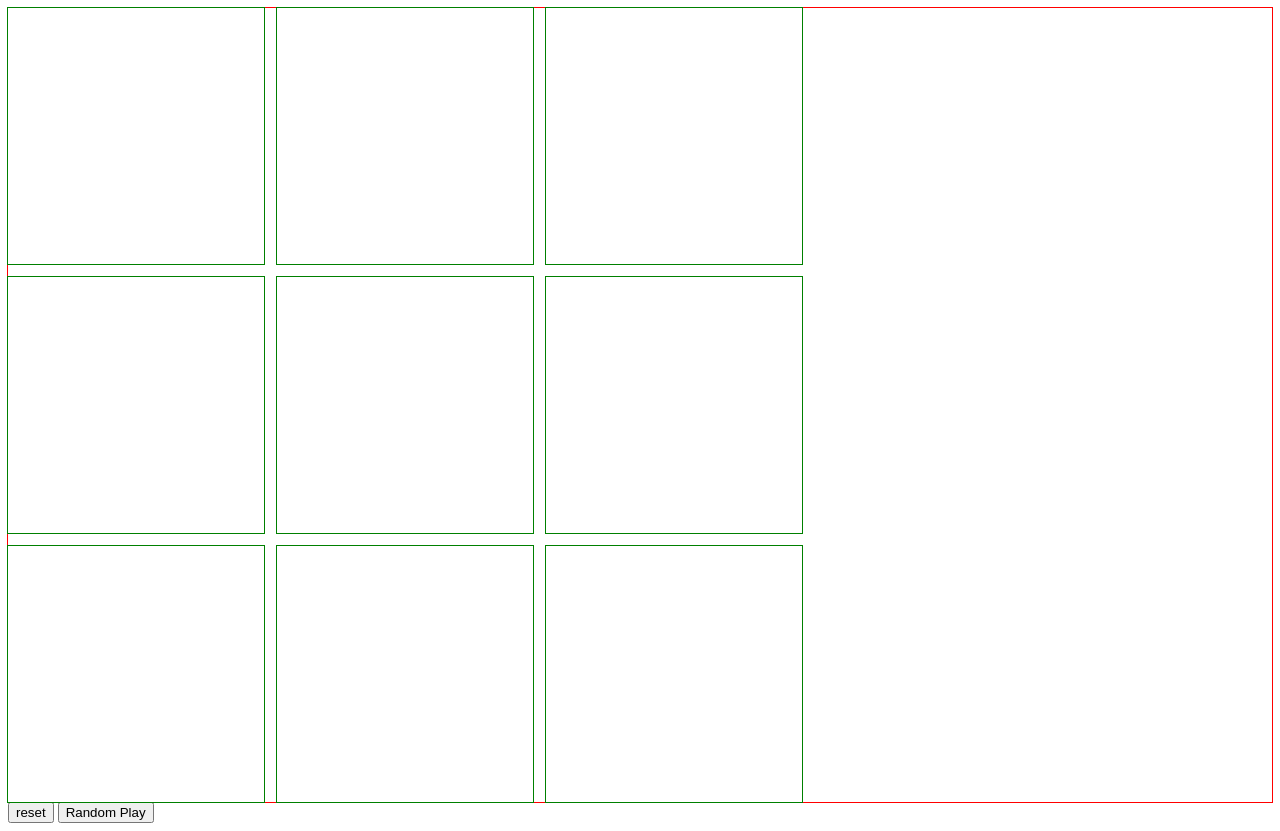
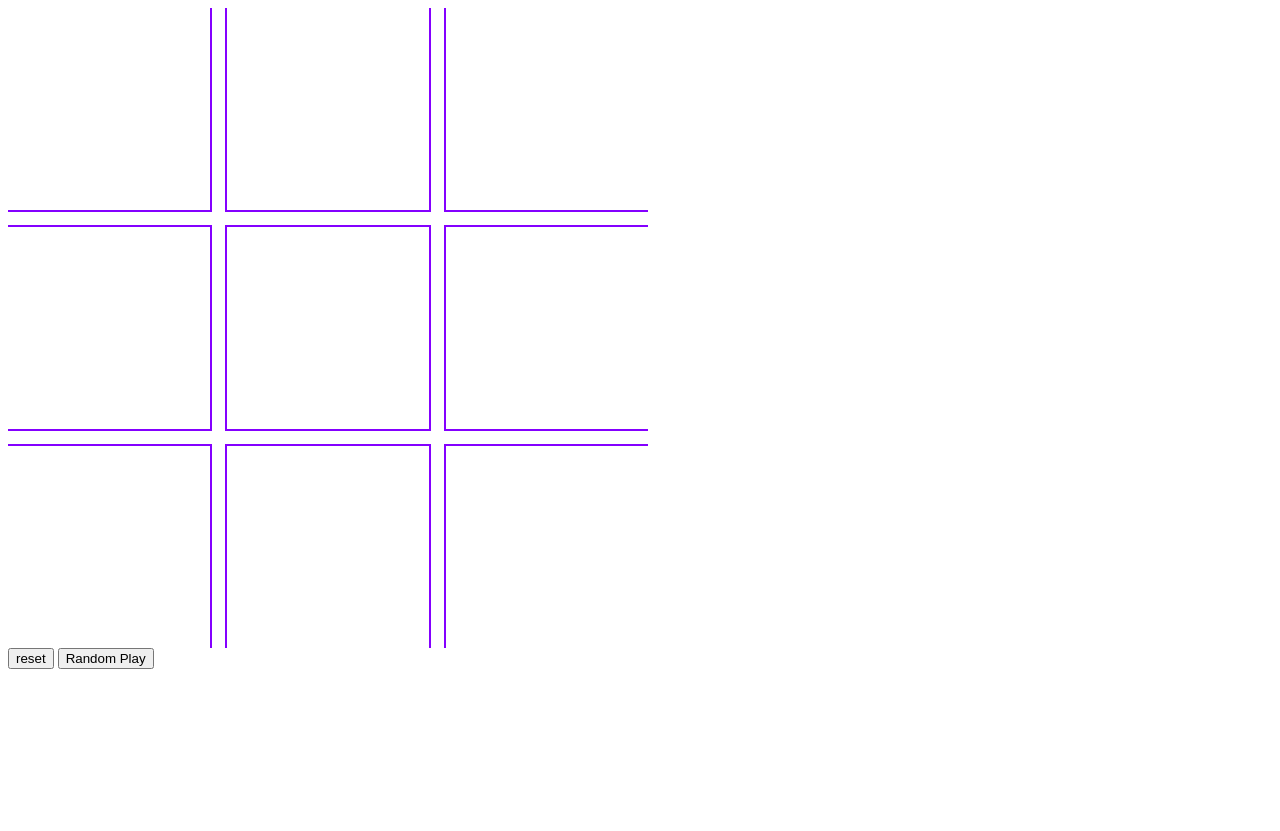
Before and after one commit to imananoosheh/Tic-Tac-Toe_VanillaJS, a plain HTML site: page index.html in a window 1280 px wide. After the commit the page ends 800 px from the top, so only its background shows below. Drawn offline with Linux system fonts and the light colour scheme.

Commit message:
styled and themed

```diff
--- a/script.js
+++ b/script.js
@@ -18,7 +18,7 @@ randomPlayButton.addEventListener("click", () => {
         cellArray.splice(cellArray.indexOf(randomIndex), 1);
         turn = turn === "x" ? "o" : "x";
         let result = winnerCheck();
-        if (result==='x' || result==='o') break;
+        if (result === "x" || result === "o") break;
     }
 });
 
@@ -39,7 +39,10 @@ function play(cell) {
     }
 
     //checking if we have a winner
-    winnerCheck();
+    let result = winnerCheck();
+    if (result === "x" || result === "o") {
+        console.log(`result is: ${result}`)
+    } //TODO: the end needs to be defined and stop from clicking the cells
     // toggles the turn
     turn = turn === "x" ? "o" : "x";
 }
@@ -63,6 +66,7 @@ function winnerCheck() {
         }
         grid.push(mark);
     });
+    //FIXME: add tie case
 
     //winner logic
     //vertical cells check
--- a/styles.css
+++ b/styles.css
@@ -1,10 +1,15 @@
-.grid-container{
+:root{
+    --player-1-color: repeating-linear-gradient(rgb(76, 0, 255), rgb(0, 217, 255));
+    --player-2-color: repeating-linear-gradient(rgb(0, 247, 255), rgb(255, 0, 128));
+}
+
+.grid-container {
     display: grid;
-    grid-template-columns: repeat(3, 20vw);
-    grid-template-rows: repeat(3, 20vw);
+    grid-template-columns: repeat(3, auto);
+    grid-template-rows: repeat(3, auto);
     gap: 1vw;
-    outline: 1px red solid
-
+    width: 80vh;
+    height: 80vh;
 }
 
 .cell {
@@ -14,40 +19,57 @@
     justify-content: center;
     align-items: center;
     position: relative;
-    outline: 1px green solid
+    border: 2px rgb(132, 0, 255) solid;
 }
 
-.cell.x::before{
-    content: '';
+.cell.x::before {
+    content: "";
     position: absolute;
     width: 10%;
     height: 80%;
-    background: red;
+    background: var(--player-1-color);
     rotate: 45deg;
     border-radius: 99px;
 }
-.cell.x::after{
-    content: '';
+.cell.x::after {
+    content: "";
     position: absolute;
     width: 10%;
     height: 80%;
-    background: red;
+    background:var(--player-1-color);
     rotate: -45deg;
     border-radius: 99px;
 }
-.cell.o::before{
-    content: '';
+.cell.o::before {
+    content: "";
     position: absolute;
     width: 80%;
     height: 80%;
-    background: red;
+    background: var(--player-2-color);
     border-radius: 50%;
 }
-.cell.o::after{
-    content: '';
+.cell.o::after {
+    content: "";
     position: absolute;
     width: 60%;
     height: 60%;
     background: white;
     border-radius: 50%;
 }
+
+.cell:nth-child(3n+1){
+    border-left: 0;
+}
+.cell:nth-child(1),
+.cell:nth-child(2),
+.cell:nth-child(3){
+    border-top: 0;
+}
+.cell:nth-child(3n+3){
+    border-right: 0;
+}
+.cell:nth-child(7),
+.cell:nth-child(8),
+.cell:nth-child(9){
+    border-bottom: 0;
+}
```
